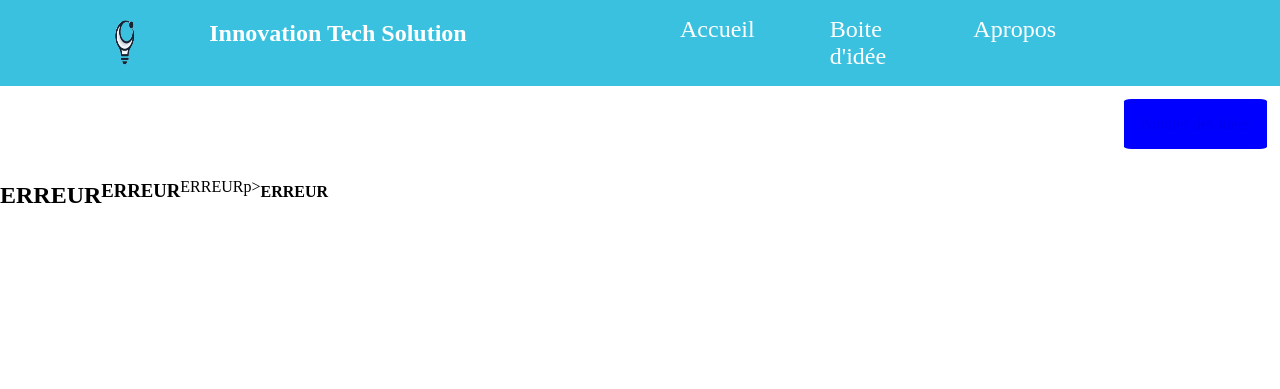
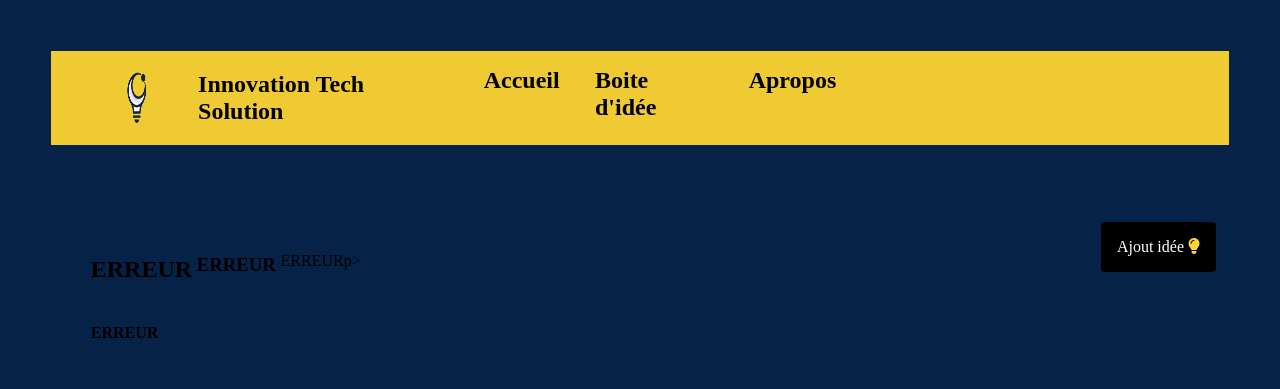
Before and after one commit to barroam/Boite-idee, a PHP site: page / in a window 1280 px wide. Shown: the top 389 px of the page. Run offline with PHP 8.4, Linux system fonts and the light colour scheme; data that the repository does not hold is empty.

Commit message:
mise a niveau en css

```diff
--- a/header.php
+++ b/header.php
@@ -1,12 +1,19 @@
 <!DOCTYPE html>
 <html lang="fr">
 <head>
+
+
+
+
     <meta charset="UTF-8">
     <meta name="viewport" content="width=device-width, initial-scale=1.0">
     <title>Document</title>
+
+    <link rel="stylesheet" href="https://cdnjs.cloudflare.com/ajax/libs/font-awesome/6.5.1/css/all.min.css" integrity="sha512-DTOQO9RWCH3ppGqcWaEA1BIZOC6xxalwEsw9c2QQeAIftl+Vegovlnee1c9QX4TctnWMn13TZye+giMm8e2LwA==" crossorigin="anonymous" referrerpolicy="no-referrer" />
 </head>
 <body>
-<nav>
+  <header class="cont_header">
+  <nav>
   <div class="logo_titre_navbar"> <img class="logo" src="img/6b2d58e4-8dd5-43cd-8a02-6eb38f24e74b.png" alt="">
   <h1 class="titre_navbar">Innovation Tech Solution</h1></div>
 
@@ -17,17 +24,25 @@
   </ul>
 
 </nav>
+
+  </header>
+
+
 </body>
 <style>
 body{
     margin: 00;
     padding: 00;
     box-sizing: border-box;
+   background-color:#072247 ;
 }
-      nav{
+
+nav{
 display: grid;
-grid-template-columns: repeat(2,1fr);
-background-color:#3AC1DF;
+grid-template-columns: repeat(3,1fr);
+background-color: #EFCA33;
+margin: 4%;
+
 }
 .logo_titre_navbar{
   display: flex;
@@ -40,7 +55,8 @@
     margin: 1%;
   }
   .titre_navbar{
-    color: #fff;
+    color: #000;
+
   }
   .nav-page{
     font-size:1.5rem;
@@ -48,13 +64,14 @@
   nav ul{
 display: flex;
 justify-content: space-around;
-margin-right: 35%;
+
 list-style: none;
-gap: 20%;
+gap: 10%;
   }
   nav ul a{
     text-decoration: none;
-    color: #fff;
+    color: #000;
+    font-weight: 600;
 
   }
   .titre_navbar:hover{
--- a/index.php
+++ b/index.php
@@ -10,17 +10,23 @@
     <title>Document</title>
 </head>
 <body>
+<a href="ajout_idee.php" class="btn_ajout_idee "> Ajout idée <i class="fa-solid fa-lightbulb taille " style="color: #FFD43B; "></i></a>
+       <!--affiche le message si l'inscription est reussi ou pas  -->
 
-
-<div class="ajout"><a href="ajout_idee.php" class="btn_ajout_idee ">Ajouter des idées</a> </div>
-<!--Voici le Bouton qui te permettre d'ajouter-->
-   <!--affiche le message si l'inscription est reussi ou pas  -->
    <?php if (isset($_SESSION['message'])) : ?>
                     <h1><?= $_SESSION['message']; ?></h1>
                 <?php
             unset($_SESSION['message']);
             endif; ?>
+ <div class="cont_all">
+
+
+
+
+<!--Voici le Bouton qui te permettre d'ajouter-->
+
 <div class="cont">
+
 <?php
 $query = "SELECT * FROM Idee ";
 $query_run = $connexion->prepare($query);
@@ -39,9 +45,9 @@
     <p class="description"><?= $row['descript'] ;?></p>
     <h4 class="date_envoi"><?= $row['date_envoi'] ;?></h4>
     <div class="modifie_supprimer">
-    <div><a href="modifie_idee.php?id=<?= $row['id'] ;?>" class="btn_modifier_idee ">Modifier </a> </div>
+    <a href="modifie_idee.php?id=<?= $row['id'] ;?>" class="btn_modifier_idee "><i class="fa-solid fa-square-pen taille" style="color: #FFD43B;">Modifier </i> </a>
     <form action="base_donnee.php" method="POST">
-    <button type="submit" name="supprimer_idee" value="<?= $row['id'] ;?>" class="btn_supprimer_idee" >Supprimer </button>
+    <button type="submit" name="supprimer_idee" value="<?= $row['id'] ;?>" class="btn_supprimer_idee" > <i class="fa-solid fa-trash taille" style="color: #FFD43B;"></i> </button>
     </form>
     </div>
 </div>
@@ -71,82 +77,79 @@
 </div>
 
 
-
-
-
-
-
-
-
-
-
-
-
-
-
-
-
-
+</div>
 
 </body>
 <style>
-    .ajout{
+
+    .cont_all{
         display: flex;
-        justify-content: flex-end;
+        margin: 5%;
     }
+
     .btn_ajout_idee{
         list-style: none;
         text-decoration: none;
         width: auto;
        padding: 1rem;
-       margin:  1% ;
-        background-color: blue;
+       margin:  2% ;
         border-radius: 5% ;
         cursor: pointer;
+        color: #fff;
+        background-color: #000;
+        text-align: center;
+        float: right;
+        margin-right: 5%;
     }
     .modifie_supprimer{
         display: flex;
         justify-content:flex-end ;
         gap: 2%;
         margin: 3%;
-align-items: flex-end;
+            align-items: center;
 
     }
+
     .btn_modifier_idee{
         list-style: none;
         text-decoration: none;
         width: auto;
-       padding: 1rem;
+
        margin:  1% ;
-        background-color: blue;
+
         border-radius: 2% ;
         cursor: pointer;
+        align-items: center;
     }
 .btn_supprimer_idee{
     list-style: none;
         text-decoration: none;
         width: auto;
-       padding: 1rem;
+
        margin:  1% ;
-        background-color: blue;
+
         border-radius: 2% ;
         cursor: pointer;
-
+        border: none;
+        background-color: none;
+        align-items: center;
+       background-color: #fff;
 }
     .cont{
         display: flex;
         flex-wrap: wrap;
-
-
+      margin: 2%;
+      gap: 1.5%;
     }
     .block{
         margin: 1%;
         padding: 1%;
     align-items: center;
-        width: 25%;
+        width: 28%;
         min-height:17em; ;
-        background-color:#8080ff ;
+        background-color:#fff ;
         box-shadow: 0 0 10px rgba(0, 0, 0, 0.1);
+        border-radius: 1rem solid  #ccc;
 
     }
 
```
Also changed, not shown: accueil.php (+5 -5 lines), ajout_idee.php (+1 -8 lines).
